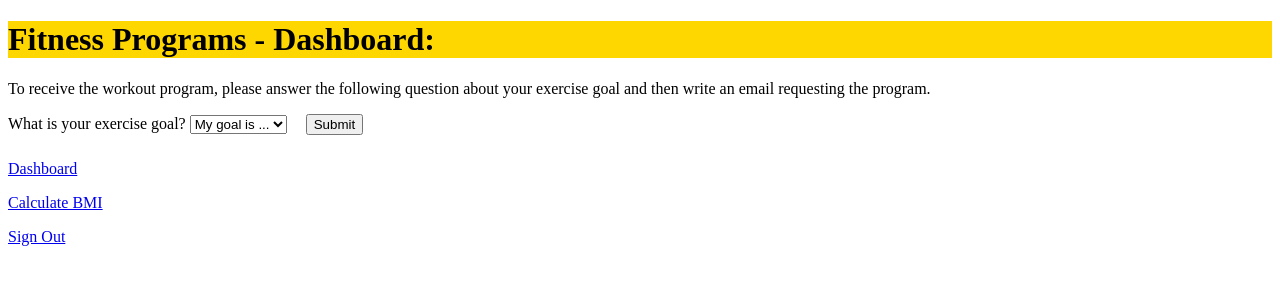
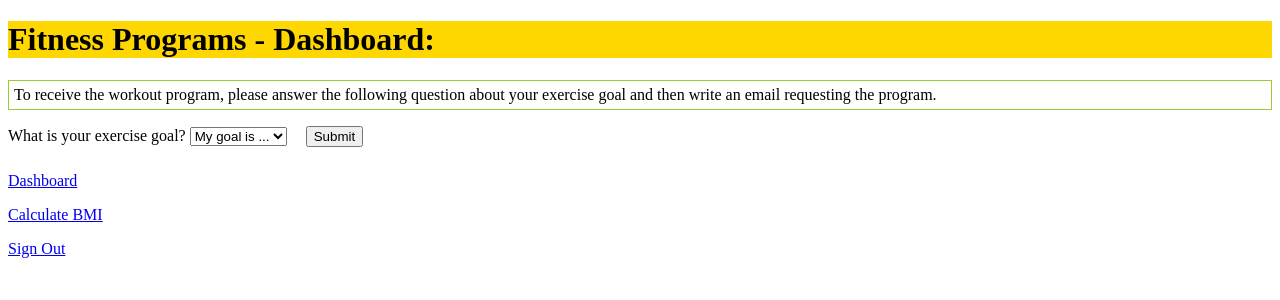
Before and after one commit to AminAvan/my-workout-app, a Flask app: template templates/fitness_program_page.html in a window 1280 px wide. Shown: the top 300 px of the page. Run offline with Flask 3, Linux system fonts and the light colour scheme; the template is opened without the code that fills it, so the values that code supplies are empty; some libraries are stand-ins or nearby versions.

Commit message:
change 130

```diff
--- a/templates/fitness_program_page.html
+++ b/templates/fitness_program_page.html
@@ -14,7 +14,11 @@
 
 <body>
     <h1 style="background-color: gold;">Fitness Programs - Dashboard:</h1>
-    <p>To receive the workout program, please answer the following question about your exercise goal and then write an email requesting the program.</p>
+
+    <p style="border: 1px solid yellowgreen; padding: 5px; font-size: 25;">
+        To receive the workout program, please answer the following question about your exercise goal and then write an email requesting the program.
+    </p>
+
     <form action="/fitnessprogram" method="POST">
         What is your exercise goal?
         <select name= fitprgrms>
```
